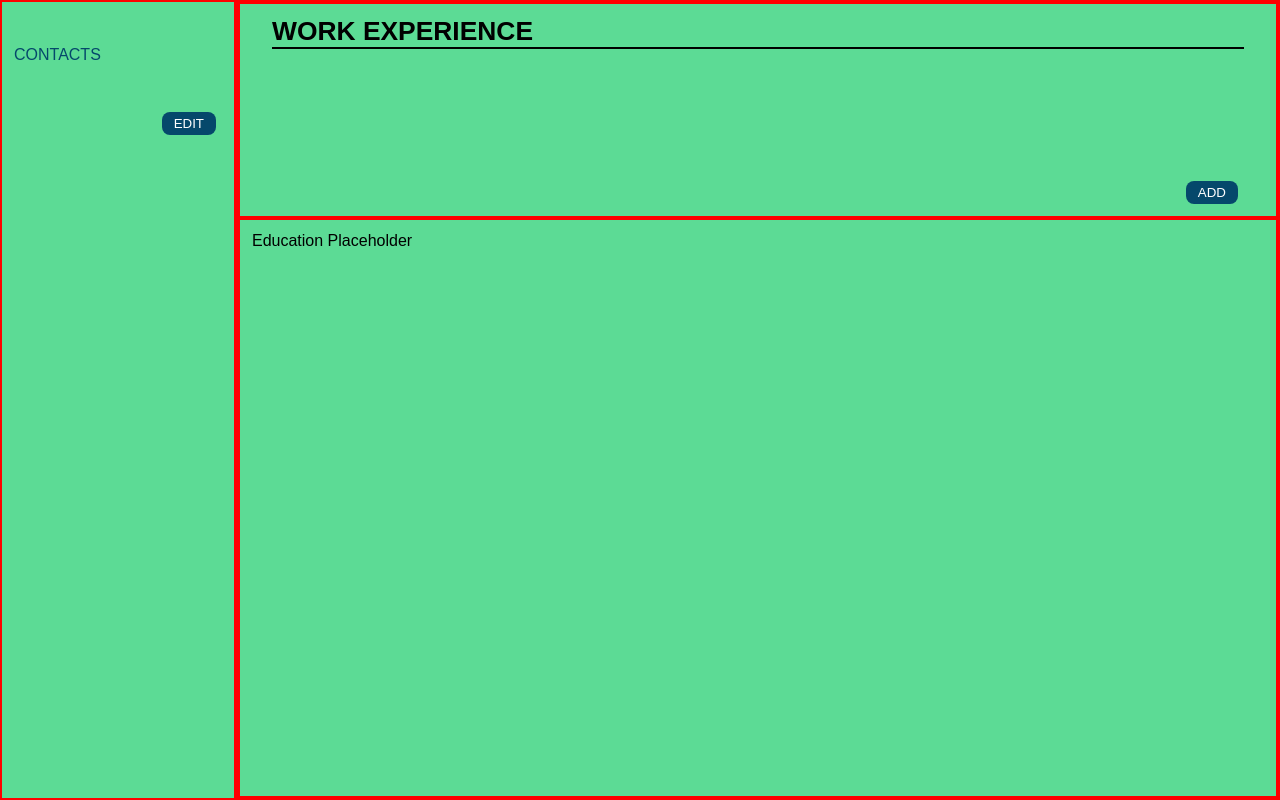
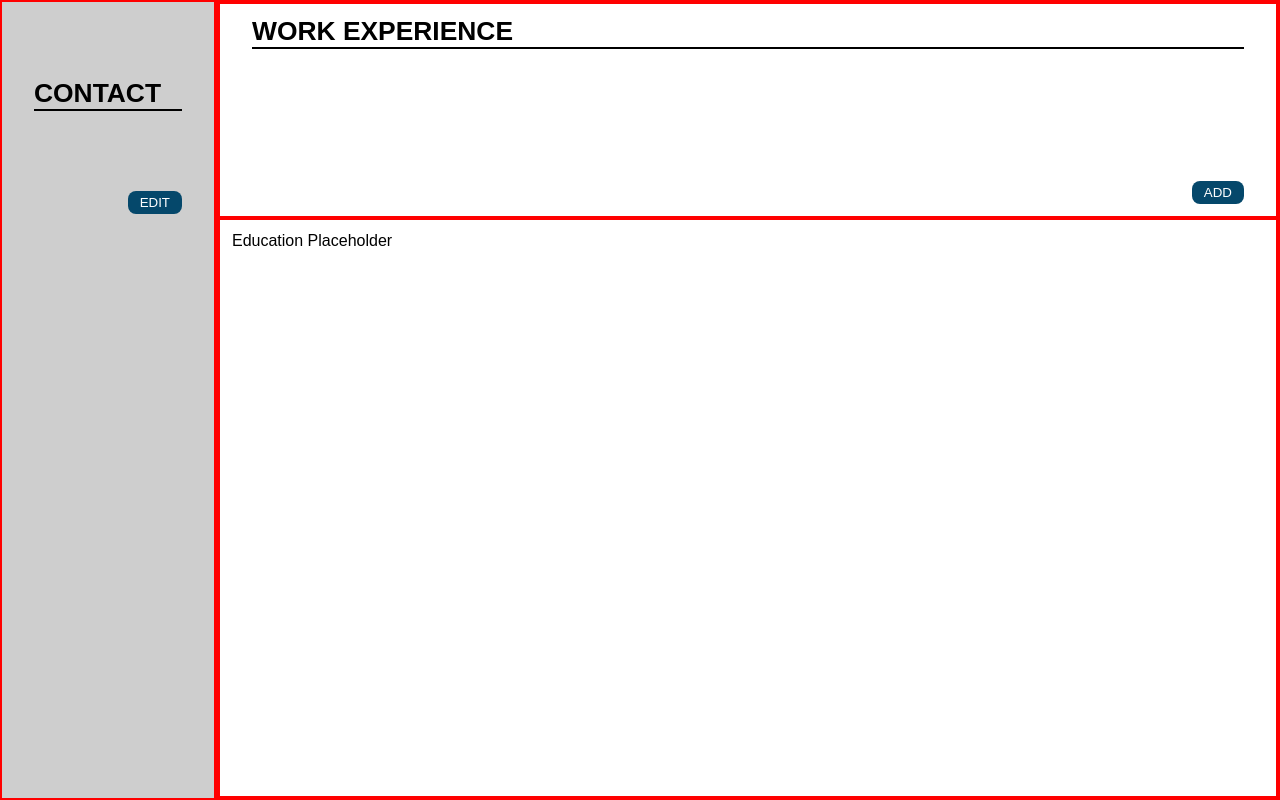
Before and after one commit to JoaoMateus98/CV-App, a React (Create React App) app: page / in a window 1280 px wide. Built offline with nearby package versions, Linux system fonts and the light colour scheme.

Commit message:
finished styling generalInformation and experience for now

```diff
--- a/src/components/GI_Components/GI_Display.js
+++ b/src/components/GI_Components/GI_Display.js
@@ -10,7 +10,7 @@ class GIDisplay extends React.Component {
       <div className="GI_main-container">
         <GIDisplayItem category={"FirstName"} value={firstName} />
         <GIDisplayItem category={"LastName"} value={lastName} />
-        <p id="GI-contact">CONTACTS</p>
+        <p id="GI-contact">CONTACT</p>
         <GIDisplayItem category={"Email"} value={email} />
         <GIDisplayItem category={"Phone"} value={phone} />
         <EditButton context={context} handleEditMode={handleEditMode} />
--- a/src/components/GI_Components/GI_HelperComponents/GI_DisplayItem.js
+++ b/src/components/GI_Components/GI_HelperComponents/GI_DisplayItem.js
@@ -6,7 +6,7 @@ class GIDisplayItem extends React.Component {
 
     return (
       <div className="GI-Display-container">
-        <p>{value}</p>
+        <p id={category}>{value}</p>
       </div>
     );
   }
--- a/src/components/styles/app.css
+++ b/src/components/styles/app.css
@@ -12,14 +12,12 @@
   min-height: 100%;
 }
 #left-app-container {
-  color: var(--nice-blue);
-  background-color: var(--nice-green);
+  background-color: rgb(206, 206, 206);
   flex: 1;
-  padding: 12px 12px 0 12px;
   border: var(--test-border);
 }
 #right-app-container {
-  background-color: var(--nice-green);
+  background-color: rgb(255, 255, 255);
   flex: 5;
   display: flex;
   flex-direction: column;
@@ -33,8 +31,7 @@
   margin-right: 6px;
 }
 .input-container > input {
-  background-color: var(--nice-green);
-  border: 2px solid var(--nice-blue);
+  border: 2px solid black;
   border-radius: 8px;
 }
 
@@ -45,7 +42,6 @@
   align-self: flex-end;
   padding: 4px 12px;
   width: fit-content;
-  margin-right: 6px;
   background-color: var(--nice-blue);
   border: 0;
   border-radius: 8px;
--- a/src/components/styles/experience.css
+++ b/src/components/styles/experience.css
@@ -27,6 +27,7 @@
 
 .job-buttons {
   display: flex;
+  gap: 12px;
   justify-content: flex-end;
 }
 
--- a/src/components/styles/generalInformation.css
+++ b/src/components/styles/generalInformation.css
@@ -2,7 +2,8 @@
   display: flex;
   flex-direction: column;
   min-width: max-content;
-  gap: 16px;
+  margin: 12px 32px 0 32px;
+  gap: 12px;
 }
 
 .GI-Display-container {
@@ -12,6 +13,32 @@
   margin-right: 6px;
 }
 
+#FirstName {
+  font-size: 1.8rem;
+  font-weight: bold;
+}
+
+#LastName {
+  font-size: 2.3rem;
+  font-weight: bold;
+  margin-bottom: 40px;
+}
+
+#GI-contact {
+  font-size: 1.65rem;
+  font-weight: bolder;
+  margin-bottom: 12px;
+  border-bottom: 2px solid black;
+}
+
+#Email {
+  margin-bottom: 8px;
+}
+
+#Phone {
+  margin-bottom: 24px;
+}
+
 p {
   margin: 0;
 }
```
